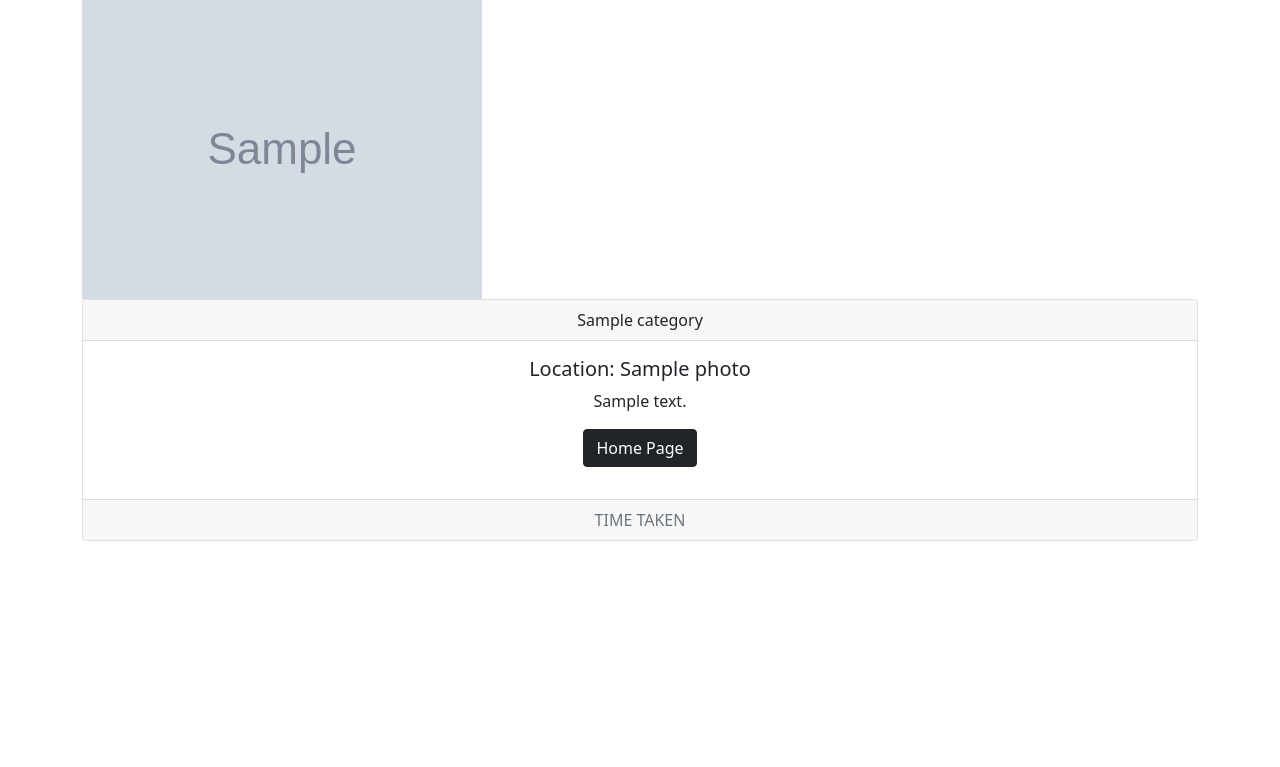
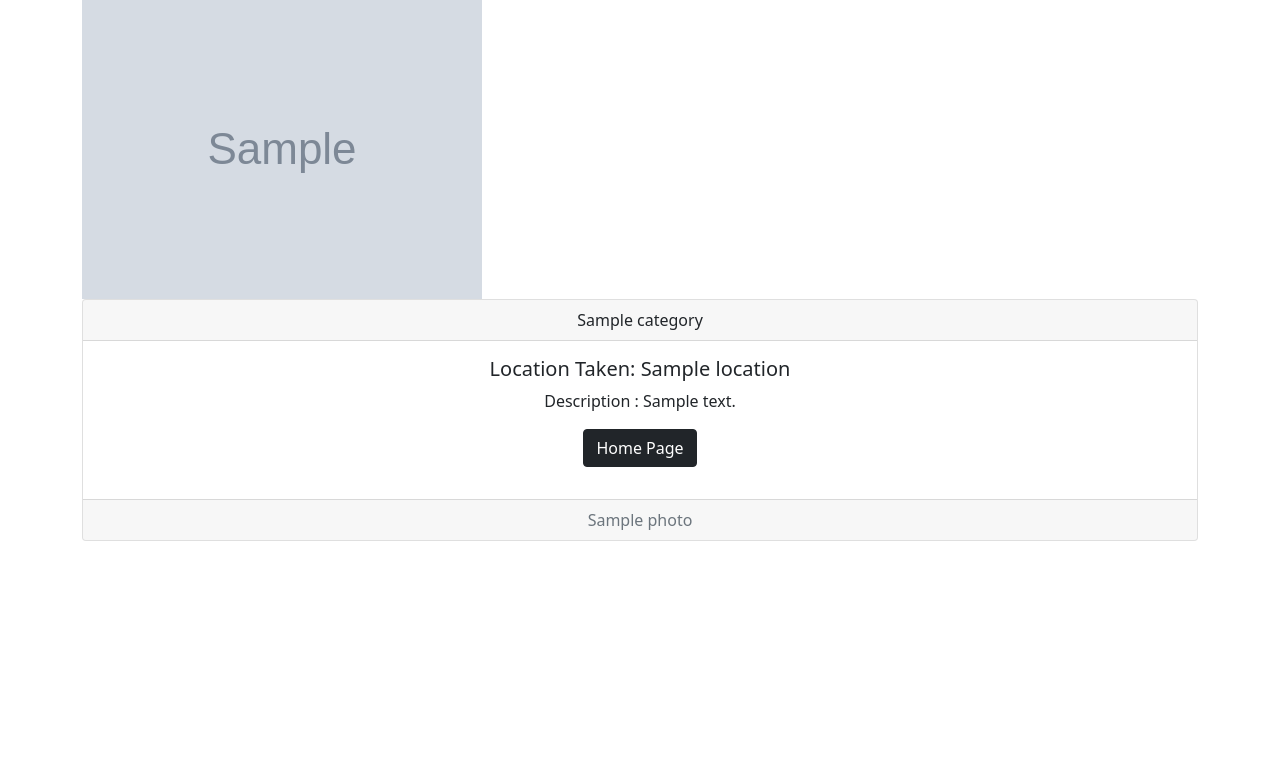
Before and after one commit to AlexWanyoike/Djangoweekone, a Django app: page /viewphoto/1/ in a window 1280 px wide. Shown: the part 49-816 px from the top of the page. Run offline with Django 3.2, Linux system fonts and the light colour scheme; tables that the repository leaves empty hold one stand-in row (values such as "Sample post"); grey boxes marked "Sample" are stand-in pictures; some libraries are stand-ins or nearby versions.

Commit message:
Create method categories and locations inputted

```diff
--- a/base/templates/base/photo.html
+++ b/base/templates/base/photo.html
@@ -26,9 +26,11 @@
             <div class="card text-center">
               <div class="card-header">{{ photo.category.name }}</div>
               <div class="card-body">
-                <h5 class="card-title">Location: {{photo.name}}</h5>
+                <h5 class="card-title">
+                  Location Taken: {{photo.location.name}}
+                </h5>
                 <p class="card-text">
-                  {{photo.description }}
+                  Description : {{photo.description }}
                   <br />
                   <a href="{% url 'base' %}" class="btn btn-dark my-3"
                     >Home Page</a
@@ -36,7 +38,7 @@
                 </p>
               </div>
 
-              <div class="card-footer text-muted">TIME TAKEN</div>
+              <div class="card-footer text-muted">{{photo.name}}</div>
             </div>
           </div>
         </div>
--- a/base/views.py
+++ b/base/views.py
@@ -2,19 +2,32 @@
 
 from django.shortcuts import render
 from django.http  import HttpResponse , request , Http404
-from .models import Category , Photo
+from .models import Category , Photo , Location
 
 # Create your views here.
 def base(request):
 
     categories = Category.objects.all()
     photo = Photo.objects.all()
-    #context = {'categories': categories, 'photos': photos}
-    return render(request, 'base/base.html', {'categories' : categories, 'photo': photo})
+    context = {'categories': categories, 'photo': photo}
+    return render(request, 'base/base.html', context)
 
 def viewphoto(request, pk):
     photo = Photo.objects.get(id=pk)
     return render(request, 'base/photo.html', {'photo':photo})
 
 def create(request):
-    return render(request , 'base/create.html')
+    categories = Category.objects.all()
+    locations = Location.objects.all()
+
+    for photo in photos:
+            photo = Photo.objects.create(
+                category=category,
+                description=data['description'],
+                photo=photo,
+            )
+
+    return redirect('base')
+
+    context = {'categories': categories, 'locations': locations}
+    return render(request , 'base/create.html', context)
```
Also changed, not shown: base/templates/base/create.html (+5 -3 lines).
